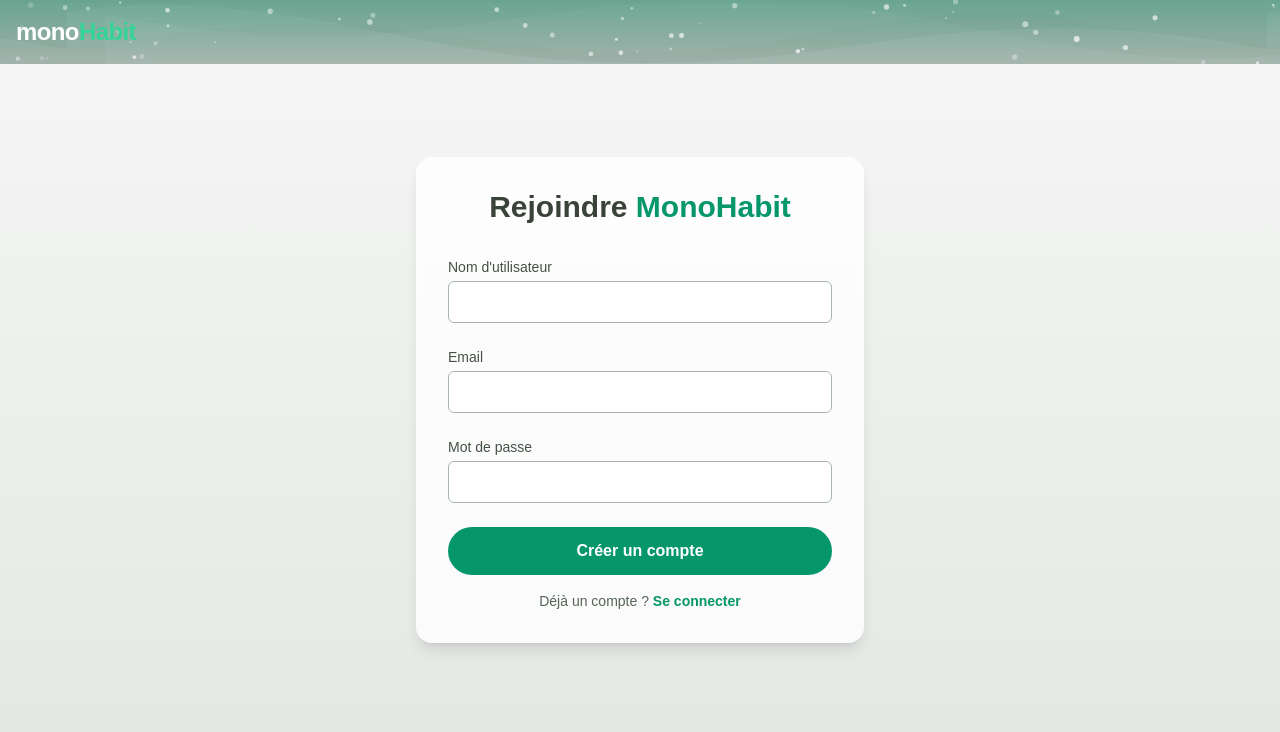
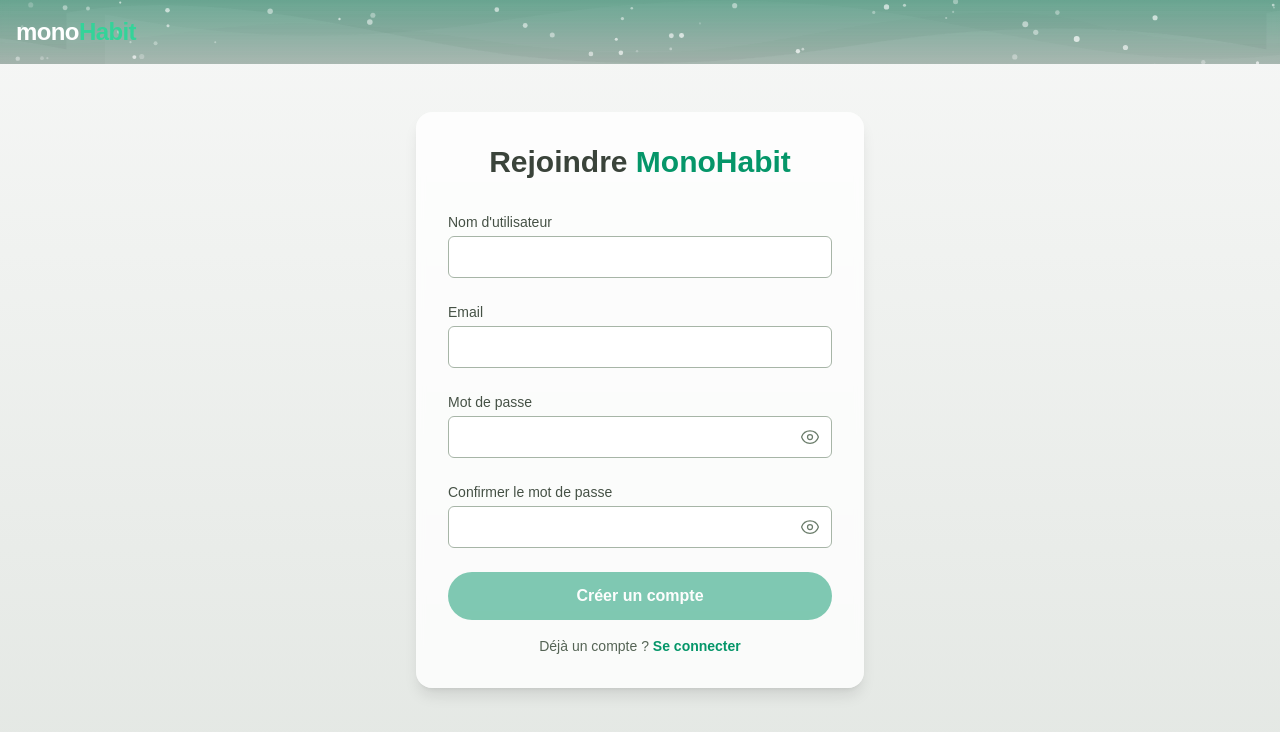
Before and after one commit to Matthieu-Mary/mono-habit, a Next.js app: page /auth/register in a window 1280 px wide. Shown: the top 732 px of the page. Built offline with nearby package versions, Linux system fonts and the light colour scheme.

Commit message:
Amélioration de la création de mot de passe

```diff
--- a/src/app/auth/register/page.tsx
+++ b/src/app/auth/register/page.tsx
@@ -1,7 +1,8 @@
 "use client";
 import { useRouter } from "next/navigation";
-import { useState } from "react";
+import { useState, useEffect } from "react";
 import Header from "src/app/components/Header";
+import { EyeIcon, EyeSlashIcon } from "@heroicons/react/24/outline";
 
 export default function Register() {
   const router = useRouter();
@@ -9,13 +10,95 @@
     username: "",
     email: "",
     password: "",
+    confirmPassword: "",
   });
   const [error, setError] = useState("");
   const [isLoading, setIsLoading] = useState(false);
+  const [passwordStrength, setPasswordStrength] = useState({
+    score: 0,
+    message: "",
+    color: "text-gray-500",
+    bgColor: "bg-gray-200",
+  });
+  const [passwordMatch, setPasswordMatch] = useState(true);
+  const [passwordTouched, setPasswordTouched] = useState(false);
+  const [showPassword, setShowPassword] = useState(false);
+  const [showConfirmPassword, setShowConfirmPassword] = useState(false);
+
+  // Vérifier la force du mot de passe
+  const checkPasswordStrength = (password: string) => {
+    // Critères de vérification
+    const minLength = password.length >= 6;
+    const hasUpperCase = /[A-Z]/.test(password);
+    const hasNumbers = /\d/.test(password);
+
+    // Calcul du score (0-3)
+    let score = 0;
+    if (minLength) score++;
+    if (hasUpperCase) score++;
+    if (hasNumbers) score++;
+
+    // Messages selon le score
+    let message = "";
+    let color = "";
+    let bgColor = "";
+
+    if (password === "") {
+      message = "";
+      color = "text-gray-500";
+      bgColor = "bg-gray-200";
+    } else if (score < 1) {
+      message = "Très faible";
+      color = "text-red-700";
+      bgColor = "bg-red-200";
+    } else if (score < 2) {
+      message = "Faible";
+      color = "text-orange-700";
+      bgColor = "bg-orange-200";
+    } else if (score < 3) {
+      message = "Moyen";
+      color = "text-yellow-700";
+      bgColor = "bg-yellow-200";
+    } else {
+      message = "Fort";
+      color = "text-emerald-700";
+      bgColor = "bg-emerald-300";
+    }
+
+    return { score, message, color, bgColor };
+  };
+
+  // Vérifier si les mots de passe correspondent
+  useEffect(() => {
+    if (formData.confirmPassword) {
+      setPasswordMatch(formData.password === formData.confirmPassword);
+    } else {
+      setPasswordMatch(true);
+    }
+  }, [formData.password, formData.confirmPassword]);
+
+  // Mettre à jour la force du mot de passe quand il change
+  useEffect(() => {
+    setPasswordStrength(checkPasswordStrength(formData.password));
+  }, [formData.password]);
 
   const handleRegister = async (e: React.FormEvent) => {
     e.preventDefault();
     setError("");
+
+    // Vérification du mot de passe
+    if (passwordStrength.score < 3) {
+      setError(
+        "Votre mot de passe doit contenir au moins 6 caractères, 1 majuscule et 1 chiffre."
+      );
+      return;
+    }
+
+    if (formData.password !== formData.confirmPassword) {
+      setError("Les mots de passe ne correspondent pas.");
+      return;
+    }
+
     setIsLoading(true);
 
     try {
@@ -54,9 +137,7 @@
         <form onSubmit={handleRegister} className="space-y-6">
           {error && (
             <div className="text-red-500 text-sm bg-red-50 border border-red-200 rounded-md p-3">
-              {
-                "Une erreur est survenue lors de l'inscription, assurez-vous que votre email ou nom d'utilisateur ne sont pas déjà utilisés"
-              }
+              {error}
             </div>
           )}
 
@@ -105,21 +186,98 @@
             >
               Mot de passe
             </label>
+            <div className="relative mt-1">
               <input
-              type="password"
+                type={showPassword ? "text" : "password"}
                 id="password"
-              className="mt-1 block w-full rounded-md border border-sage-300 px-3 py-2 text-sage-800 focus:border-emerald-500 focus:outline-none focus:ring-1 focus:ring-emerald-500"
+                className="block w-full rounded-md border border-sage-300 px-3 py-2 text-sage-800 focus:border-emerald-500 focus:outline-none focus:ring-1 focus:ring-emerald-500 pr-10"
                 required
                 value={formData.password}
                 onChange={(e) =>
                   setFormData({ ...formData, password: e.target.value })
                 }
+                onBlur={() => setPasswordTouched(true)}
               />
+              <button
+                type="button"
+                className="absolute inset-y-0 right-0 flex items-center pr-3 text-sage-500 hover:text-sage-700"
+                onClick={() => setShowPassword(!showPassword)}
+              >
+                {showPassword ? (
+                  <EyeSlashIcon className="h-5 w-5" />
+                ) : (
+                  <EyeIcon className="h-5 w-5" />
+                )}
+              </button>
+            </div>
+
+            {passwordTouched && passwordStrength.score < 3 && (
+              <p className="mt-1 text-xs text-red-500">
+                Requis: 6 caractères minimum, 1 majuscule, 1 chiffre
+              </p>
+            )}
+
+            {formData.password && (
+              <div className="mt-2">
+                <div className="flex items-center mb-1">
+                  <span className={`text-xs ${passwordStrength.color}`}>
+                    {passwordStrength.message}
+                  </span>
+                </div>
+                <div className="w-full h-2 bg-gray-200 rounded-full overflow-hidden">
+                  <div
+                    className={`h-full ${passwordStrength.bgColor}`}
+                    style={{ width: `${(passwordStrength.score / 3) * 100}%` }}
+                  ></div>
+                </div>
+              </div>
+            )}
+          </div>
+
+          <div>
+            <label
+              htmlFor="confirmPassword"
+              className="block text-sm font-medium text-sage-700"
+            >
+              Confirmer le mot de passe
+            </label>
+            <div className="relative mt-1">
+              <input
+                type={showConfirmPassword ? "text" : "password"}
+                id="confirmPassword"
+                className={`block w-full rounded-md border ${
+                  !passwordMatch && formData.confirmPassword
+                    ? "border-red-500 focus:border-red-500 focus:ring-red-500"
+                    : "border-sage-300 focus:border-emerald-500 focus:ring-emerald-500"
+                } px-3 py-2 text-sage-800 focus:outline-none focus:ring-1 pr-10`}
+                required
+                value={formData.confirmPassword}
+                onChange={(e) =>
+                  setFormData({ ...formData, confirmPassword: e.target.value })
+                }
+              />
+              <button
+                type="button"
+                className="absolute inset-y-0 right-0 flex items-center pr-3 text-sage-500 hover:text-sage-700"
+                onClick={() => setShowConfirmPassword(!showConfirmPassword)}
+              >
+                {showConfirmPassword ? (
+                  <EyeSlashIcon className="h-5 w-5" />
+                ) : (
+                  <EyeIcon className="h-5 w-5" />
+                )}
+              </button>
+            </div>
+            {formData.confirmPassword && !passwordMatch && (
+              <p className="mt-1 text-xs text-red-500">
+                Les mots de passe ne correspondent pas
+              </p>
+            )}
           </div>
 
           <button
             type="submit"
-            disabled={isLoading}
+            disabled={isLoading || !passwordMatch || passwordStrength.score < 3}
             className="w-full bg-emerald-600 hover:bg-emerald-700 text-white font-semibold py-3 px-8 rounded-full transition-all transform hover:scale-105 disabled:opacity-50 disabled:cursor-not-allowed"
           >
             {isLoading ? (
```
Lines whose indentation alone changed are shown as unchanged.
